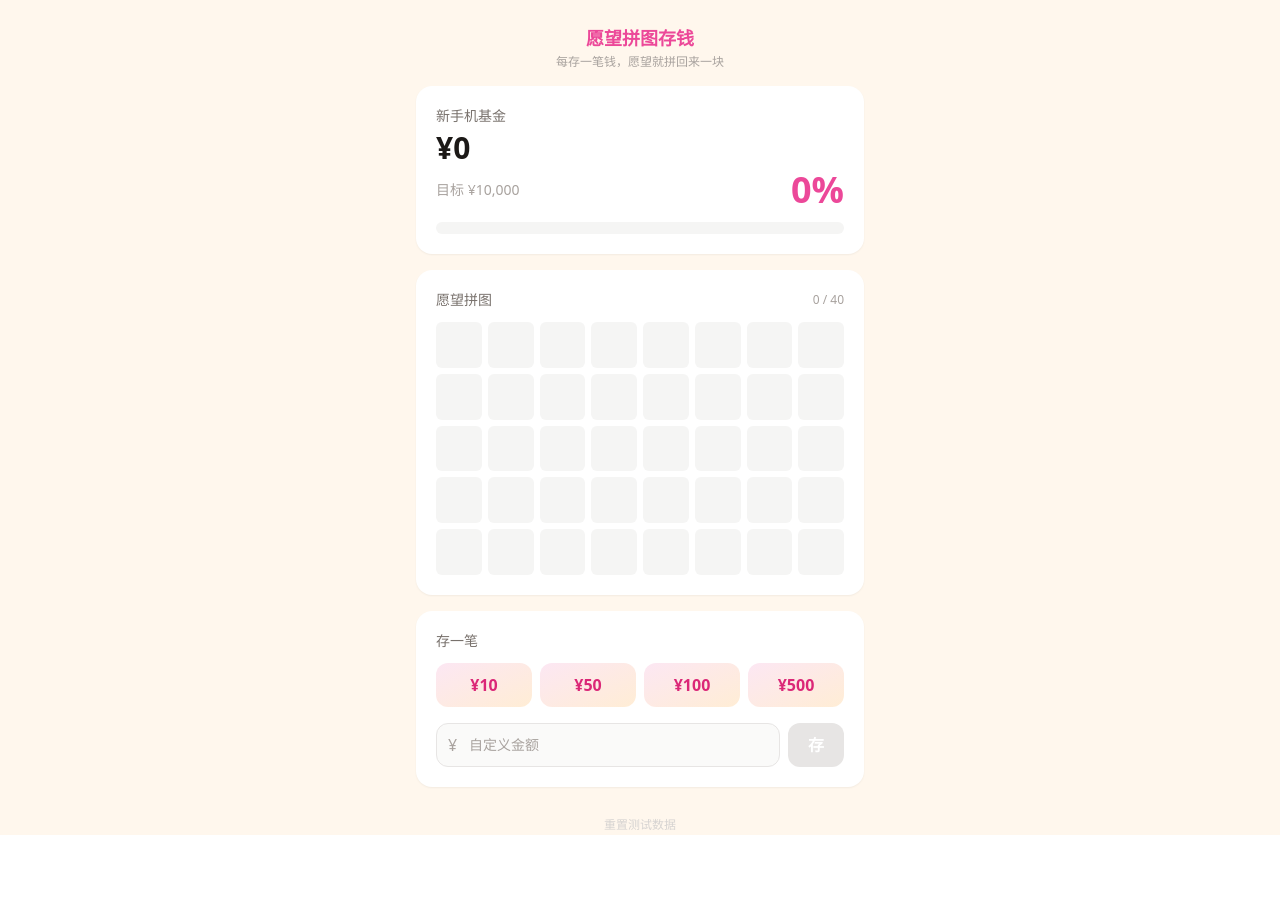
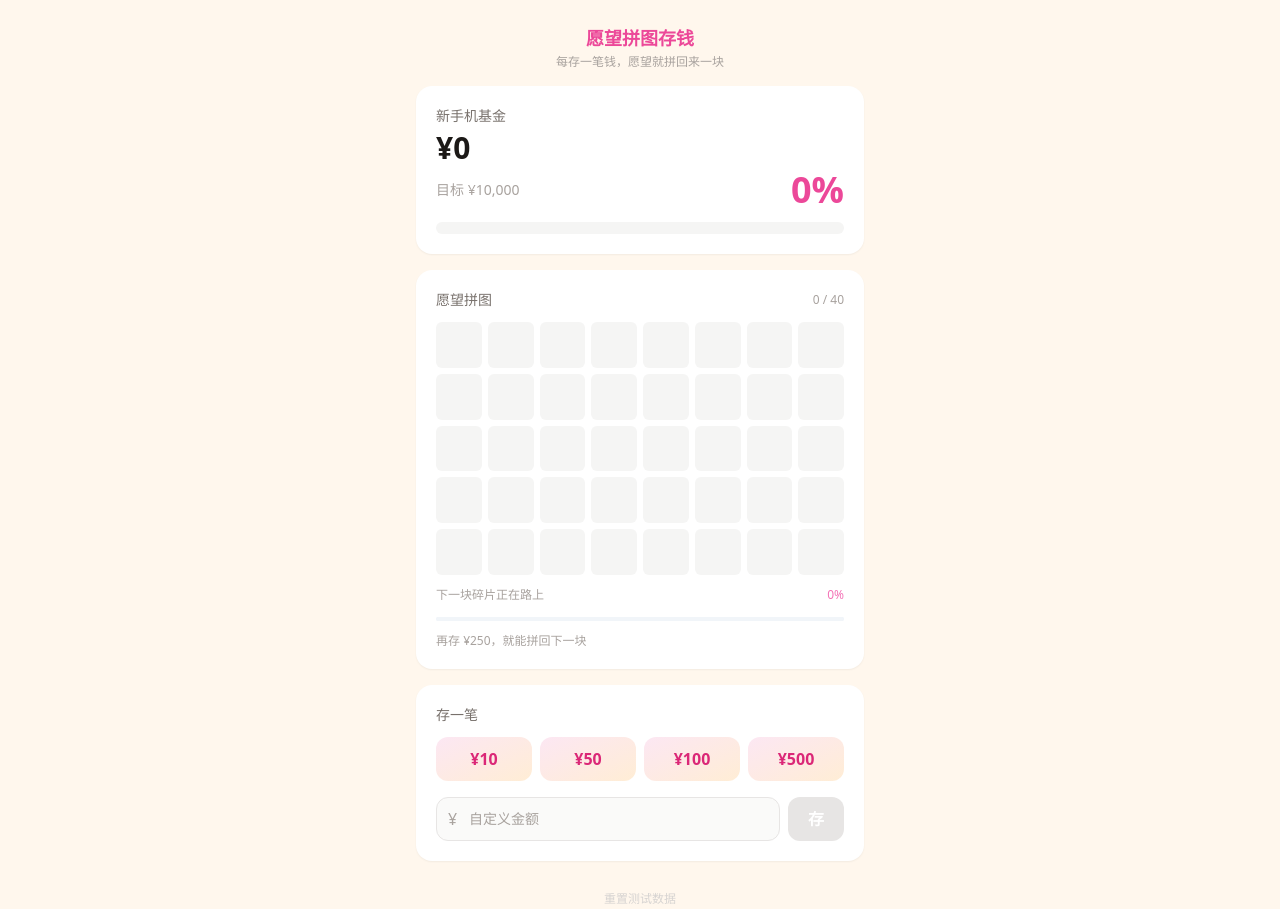
Before and after one commit to xiyan13411-ai/check-think, a Next.js app: page / in a window 1280 px wide. Before the commit the page ends 835 px from the top, so only its background shows below. Built offline with nearby package versions, Linux system fonts and the light colour scheme.

Commit message:
feat: small-amount feedback + differentiated messages + PWA docs

```diff
--- a/app/globals.css
+++ b/app/globals.css
@@ -52,3 +52,39 @@ body {
 .puzzle-pop-in {
   animation: puzzle-pop-in 0.55s ease-out forwards;
 }
+
+/* Puzzle piece warm-up glow animation (no new piece unlocked) */
+@keyframes piece-warm-up {
+  0%, 100% {
+    box-shadow: 0 0 0 rgba(249, 168, 212, 0);
+    transform: scale(1);
+  }
+  50% {
+    box-shadow: 0 0 10px rgba(249, 168, 212, 0.5), 0 0 20px rgba(251, 191, 36, 0.2);
+    transform: scale(1.08);
+  }
+}
+
+.piece-warm-up {
+  animation: piece-warm-up 1.2s ease-in-out infinite;
+}
+
+/* Next piece progress bar */
+.next-piece-progress {
+  -webkit-appearance: none;
+  appearance: none;
+  height: 4px;
+  border-radius: 2px;
+  background: #f1f5f9;
+}
+
+.next-piece-progress::-webkit-progress-bar {
+  border-radius: 2px;
+  background: #f1f5f9;
+}
+
+.next-piece-progress::-webkit-progress-value {
+  border-radius: 2px;
+  background: linear-gradient(to right, #f9a8d4, #fb923c);
+  transition: width 0.4s ease;
+}
--- a/app/layout.tsx
+++ b/app/layout.tsx
@@ -4,6 +4,7 @@ import "./globals.css";
 export const metadata: Metadata = {
   title: "愿望拼图存钱",
   description: "每存一笔钱，愿望就拼回来一块",
+  applicationName: "愿望拼图存钱",
   manifest: "/manifest.webmanifest",
   icons: {
     icon: [
@@ -28,6 +29,9 @@ export default function RootLayout({
 }>) {
   return (
     <html lang="zh-CN">
+      <head>
+        <meta name="application-name" content="愿望拼图存钱" />
+      </head>
       <body className="antialiased">{children}</body>
     </html>
   );
--- a/app/manifest.ts
+++ b/app/manifest.ts
@@ -14,11 +14,25 @@ export default function manifest(): MetadataRoute.Manifest {
         src: "/icons/icon-192.png",
         sizes: "192x192",
         type: "image/png",
+        purpose: "any",
+      },
+      {
+        src: "/icons/icon-192.png",
+        sizes: "192x192",
+        type: "image/png",
+        purpose: "maskable",
       },
       {
         src: "/icons/icon-512.png",
         sizes: "512x512",
         type: "image/png",
+        purpose: "any",
+      },
+      {
+        src: "/icons/icon-512.png",
+        sizes: "512x512",
+        type: "image/png",
+        purpose: "maskable",
       },
     ],
   };
--- a/app/page.tsx
+++ b/app/page.tsx
@@ -28,8 +28,8 @@ export default function Home() {
   const [saveMessage, setSaveMessage] = useState<string | null>(null);
   const [currentAchievement, setCurrentAchievement] = useState<Achievement | null>(null);
   const [newlyUnlockedPieceIndexes, setNewlyUnlockedPieceIndexes] = useState<number[]>([]);
-
   const [showResetConfirm, setShowResetConfirm] = useState(false);
+  const [warmUpNextPiece, setWarmUpNextPiece] = useState(false);
   const initialized = useRef(false);
 
   // Load state on mount
@@ -38,7 +38,6 @@ export default function Home() {
     initialized.current = true;
     const loaded = loadAppState();
     setState(loaded);
-    // Initialize with empty — no animation on page load
     setNewlyUnlockedPieceIndexes([]);
   }, []);
 
@@ -73,7 +72,8 @@ export default function Home() {
         (_, idx) => oldUnlocked + idx,
       );
 
-      const message = getRandomMessage();
+      // Differentiated message
+      const message = getRandomMessage(newlyUnlocked.length > 0);
 
       const record: SavingRecord = {
         id: generateId(),
@@ -113,9 +113,14 @@ export default function Home() {
       // Set newly unlocked for animation
       if (newlyUnlocked.length > 0) {
         setNewlyUnlockedPieceIndexes(newlyUnlocked);
-
-        // Clear after animation completes
         setTimeout(() => setNewlyUnlockedPieceIndexes([]), 1200);
+        setWarmUpNextPiece(false);
+      } else {
+        // No piece unlocked — warm up the next one
+        if (oldUnlocked < state.goal.totalPieces) {
+          setWarmUpNextPiece(true);
+          setTimeout(() => setWarmUpNextPiece(false), 1500);
+        }
       }
 
       // Flash and message
@@ -202,8 +207,10 @@ export default function Home() {
         <PuzzleView
           totalPieces={state.goal.totalPieces}
           unlockedPieces={unlockedPieces}
+          currentAmount={state.goal.currentAmount}
+          targetAmount={state.goal.targetAmount}
           newlyUnlockedPieceIndexes={newlyUnlockedPieceIndexes}
-
+          warmUpNextPiece={warmUpNextPiece}
         />
 
         {/* Save panel */}
--- a/components/PuzzleView.tsx
+++ b/components/PuzzleView.tsx
@@ -2,22 +2,36 @@
 
 import { useMemo } from "react";
 import { motion } from "framer-motion";
+import { formatCurrency } from "@/lib/progress";
 
 type PuzzleViewProps = {
   totalPieces: number;
   unlockedPieces: number;
+  currentAmount: number;
+  targetAmount: number;
   newlyUnlockedPieceIndexes?: number[];
+  warmUpNextPiece?: boolean;
 };
 
 export default function PuzzleView({
   totalPieces = 40,
   unlockedPieces,
+  currentAmount,
+  targetAmount,
   newlyUnlockedPieceIndexes = [],
+  warmUpNextPiece = false,
 }: PuzzleViewProps) {
   const pieces = useMemo(
     () => Array.from({ length: totalPieces }, (_, i) => i),
     [totalPieces],
   );
+
+  // Next piece progress calculation
+  const pieceValue = targetAmount / totalPieces;
+  const currentPieceRemainder = currentAmount % pieceValue;
+  const nextPieceProgress = Math.min(currentPieceRemainder / pieceValue, 1);
+  const amountToNextPiece = Math.ceil(pieceValue - currentPieceRemainder);
+  const showNextPieceInfo = unlockedPieces < totalPieces;
 
   return (
     <motion.div
@@ -39,19 +53,20 @@ export default function PuzzleView({
         {pieces.map((i) => {
           const unlocked = i < unlockedPieces;
           const justUnlocked = newlyUnlockedPieceIndexes.includes(i);
-          const staggerDelay = i * 0.025;
+          const isNextLocked = i === unlockedPieces && unlockedPieces < totalPieces;
+          const showWarmUp = isNextLocked && warmUpNextPiece;
 
           return (
             <motion.div
               key={i}
-              className={`aspect-square rounded-md ${
+              className={`aspect-square rounded-md transition-colors ${
                 unlocked
                   ? "bg-gradient-to-br from-pink-300 to-orange-300"
                   : "bg-stone-100"
-              } ${justUnlocked ? "puzzle-pop-in" : ""}`}
+              } ${justUnlocked ? "puzzle-pop-in" : ""} ${showWarmUp ? "piece-warm-up" : ""}`}
               style={
                 justUnlocked
-                  ? { animationDelay: `${staggerDelay}s` }
+                  ? { animationDelay: `${i * 0.025}s` }
                   : undefined
               }
               whileHover={unlocked ? { scale: 1.15 } : {}}
@@ -60,12 +75,29 @@ export default function PuzzleView({
         })}
       </div>
 
-      {/* Mini preview piece for recent unlocks */}
-      {unlockedPieces > 0 && unlockedPieces < totalPieces && (
-        <p className="mt-3 text-center text-xs text-stone-400">
-          已解锁 {unlockedPieces} 块碎片，还有 {totalPieces - unlockedPieces} 块等你
-        </p>
+      {/* Next piece progress */}
+      {showNextPieceInfo && (
+        <div className="mt-3 space-y-1.5">
+          <div className="flex items-center justify-between">
+            <span className="text-xs text-stone-400">
+              下一块碎片正在路上
+            </span>
+            <span className="text-xs font-medium text-pink-400">
+              {Math.floor(nextPieceProgress * 100)}%
+            </span>
+          </div>
+          <progress
+            className="next-piece-progress w-full"
+            max="1"
+            value={nextPieceProgress}
+          />
+          <p className="text-xs text-stone-400">
+            再存 {formatCurrency(amountToNextPiece)}，就能拼回下一块
+          </p>
+        </div>
       )}
+
+      {/* Footer */}
       {unlockedPieces >= totalPieces && (
         <p className="mt-3 text-center text-xs font-medium text-pink-500">
           🎉 愿望全部拼回来了！
--- a/lib/copywriting.ts
+++ b/lib/copywriting.ts
@@ -1,4 +1,25 @@
-const messages = [
+const unlockMessages = [
+  "叮！新碎片回来了！",
+  "愿望又完整了一点点。",
+  "又一块拼图归位了。",
+  "碎片 +1，目标更近了。",
+  "新的一块，拼回来了。",
+  "愿望正在一块一块变得完整。",
+  "解锁了一块新碎片，漂亮。",
+];
+
+const progressMessages = [
+  "这笔钱正在把下一块碎片推近。",
+  "下一块拼图正在路上。",
+  "每存一笔，就离目标近一步。",
+  "别急，下一块碎片已经在路上了。",
+  "这块存进去了，下一块还远吗？",
+  "存着存着，下一块就来了。",
+  "今天的努力，正在变成明天的碎片。",
+  "再努力一点，愿望就多一块。",
+];
+
+const sharedMessages = [
   "叮！未来的愿望回来了一小块。",
   "这不是一笔钱，是一块自由。",
   "存钱这事，终于有画面了。",
@@ -16,10 +37,11 @@ const messages = [
   "一块一块拼，愿望总会完整的。",
 ];
 
-export function getRandomMessage(): string {
-  return messages[Math.floor(Math.random() * messages.length)];
+export function getRandomMessage(unlockedNewPiece: boolean): string {
+  if (unlockedNewPiece) {
+    const pool = [...unlockMessages, ...sharedMessages];
+    return pool[Math.floor(Math.random() * pool.length)];
+  }
+  const pool = [...progressMessages, ...sharedMessages];
+  return pool[Math.floor(Math.random() * pool.length)];
 }
-
-export function getAllMessages(): string[] {
-  return [...messages];
-}
```
Also changed, not shown: 4 other files (tests, documents, lock files or other folders).
